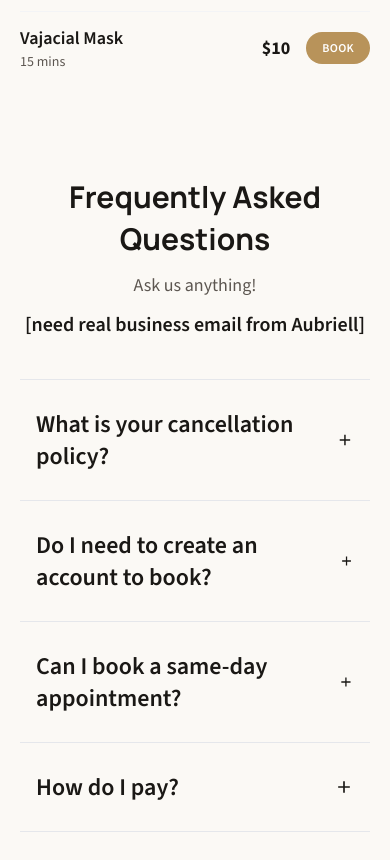
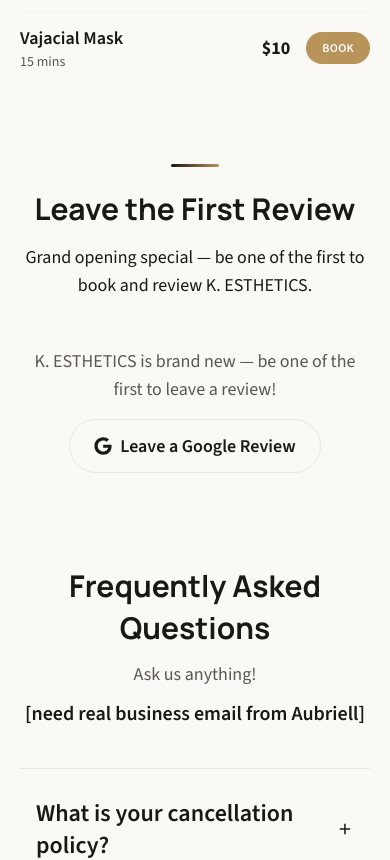
Before and after one commit to WymanTrey/k-esthetics-site, a Next.js app: page / in a window 390 px wide. Shown: the part 4820-5680 px from the top of the page. Built offline with nearby package versions, Linux system fonts and the light colour scheme; a web font is replaced by a local one.

Commit message:
Add real phone, Google review link, and reviews section

```diff
--- a/src/app/page.tsx
+++ b/src/app/page.tsx
@@ -1,6 +1,7 @@
 import Hero from "@/components/Hero";
 import About from "@/components/About";
 import Services from "@/components/Services";
+import Reviews from "@/components/Reviews";
 import Contact from "@/components/Contact";
 import FAQ from "@/components/FAQ";
 import Container from "@/components/Container";
@@ -33,6 +34,14 @@ const HomePage: React.FC = () => {
           <Services />
         </Section>
 
+        <Section
+          id="reviews"
+          title="Leave the First Review"
+          description="Grand opening special — be one of the first to book and review K. ESTHETICS."
+        >
+          <Reviews />
+        </Section>
+
         <FAQ />
 
         <Section
--- a/src/components/Reviews.tsx
+++ b/src/components/Reviews.tsx
@@ -6,9 +6,12 @@ import { reviews } from '@/data/reviews';
 import { footerDetails } from '@/data/footer';
 
 const Reviews: React.FC = () => {
+    const hasReviews = reviews.length > 0;
+
     return (
         <div>
-            <div className="grid gap-8 max-w-lg w-full mx-auto lg:gap-6 lg:grid-cols-3 lg:max-w-full">
+            {hasReviews && (
+                <div className="grid gap-8 max-w-lg w-full mx-auto lg:gap-6 lg:grid-cols-3 lg:max-w-full mb-12">
                     {reviews.slice(0, 6).map((review, index) => (
                         <div key={index} className="p-6 rounded-2xl border border-gray-100 bg-white shadow-sm hover:shadow-xl hover:-translate-y-1 transition-all duration-200">
                             <div className="flex items-center gap-3 mb-3">
@@ -28,9 +31,17 @@ const Reviews: React.FC = () => {
                         </div>
                     ))}
                 </div>
+            )}
 
-            <div className="mt-12 text-center">
+            <div className="text-center">
+                {!hasReviews && (
+                    <p className="text-foreground-accent mb-4">
+                        K. ESTHETICS is brand new — be one of the first to leave a review!
+                    </p>
+                )}
+                {hasReviews && (
                     <p className="text-foreground-accent mb-4">Had a great visit? Leave us a review on Google.</p>
+                )}
                 <Link
                     href={footerDetails.googleReviewUrl}
                     target="_blank"
--- a/src/data/footer.ts
+++ b/src/data/footer.ts
@@ -21,18 +21,23 @@ export const footerDetails: {
             url: "#services"
         },
         {
+            text: "Reviews",
+            url: "#reviews"
+        },
+        {
             text: "Contact",
             url: "#contact"
         }
     ],
-    // TODO: real phone/email weren't collected on the intake form — get these from Aubriell.
+    // TODO: real email wasn't collected on the intake form — get it from Aubriell.
     email: '[need real business email from Aubriell]',
-    telephone: '[need real business phone from Aubriell]',
+    telephone: '+1 (701) 610-1855',
     address: '4088 S Washington St, Suite 214, Grand Forks, ND 58201',
     // Thursday assumed same as Tue/Wed (10am-6pm) — her form had a typo (listed "Tuesday" twice, no Thursday). Confirm.
     hours: 'Mon 11-7 · Tue-Thu 10-6 · Fri 9-4 · Sat 10-2 · Sun 12-3',
-    // No Google Business Profile found yet (brand-new studio) — add once she has one.
-    googleReviewUrl: '',
+    // She has a Google Business Profile (0 reviews so far, brand new) — this
+    // gives early clients a place to leave her very first reviews.
+    googleReviewUrl: 'https://www.google.com/maps/place/K.+ESTHETICS/data=!4m7!3m6!1s0x52c6811e40675945:0xa55f906dca36d842!8m2!3d47.8813625!4d-97.0466128!16s%2Fg%2F11zwnr9yjb!19sChIJRVlnQB6BxlIRQtg2ym2QX6U',
     socials: {
         instagram: 'https://www.instagram.com/k.esthetics/',
         facebook: 'https://www.facebook.com/61592233396314',
--- a/src/data/menuItems.ts
+++ b/src/data/menuItems.ts
@@ -10,6 +10,10 @@ export const menuItems: IMenuItem[] = [
         url: "#services"
     },
     {
+        text: "Reviews",
+        url: "#reviews"
+    },
+    {
         text: "Contact",
         url: "#contact"
     }
```
Lines whose indentation alone changed are shown as unchanged.
